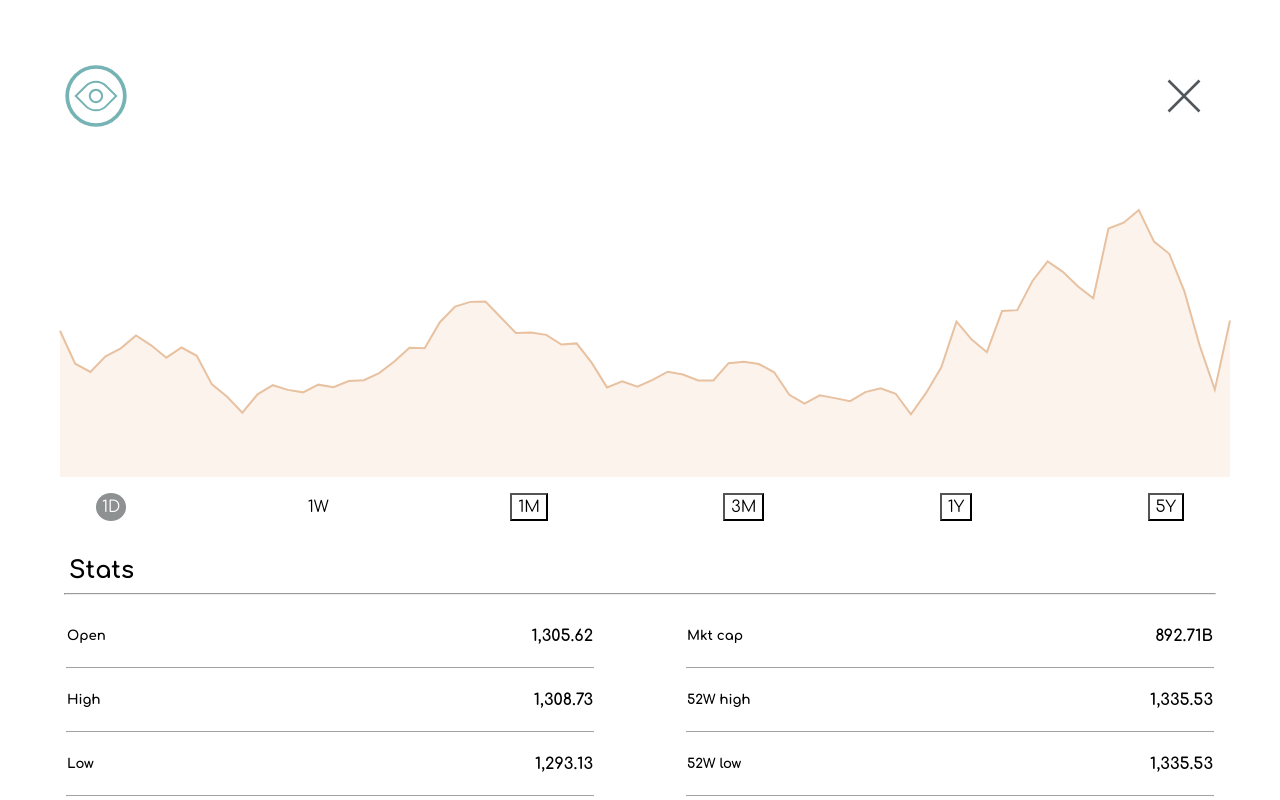
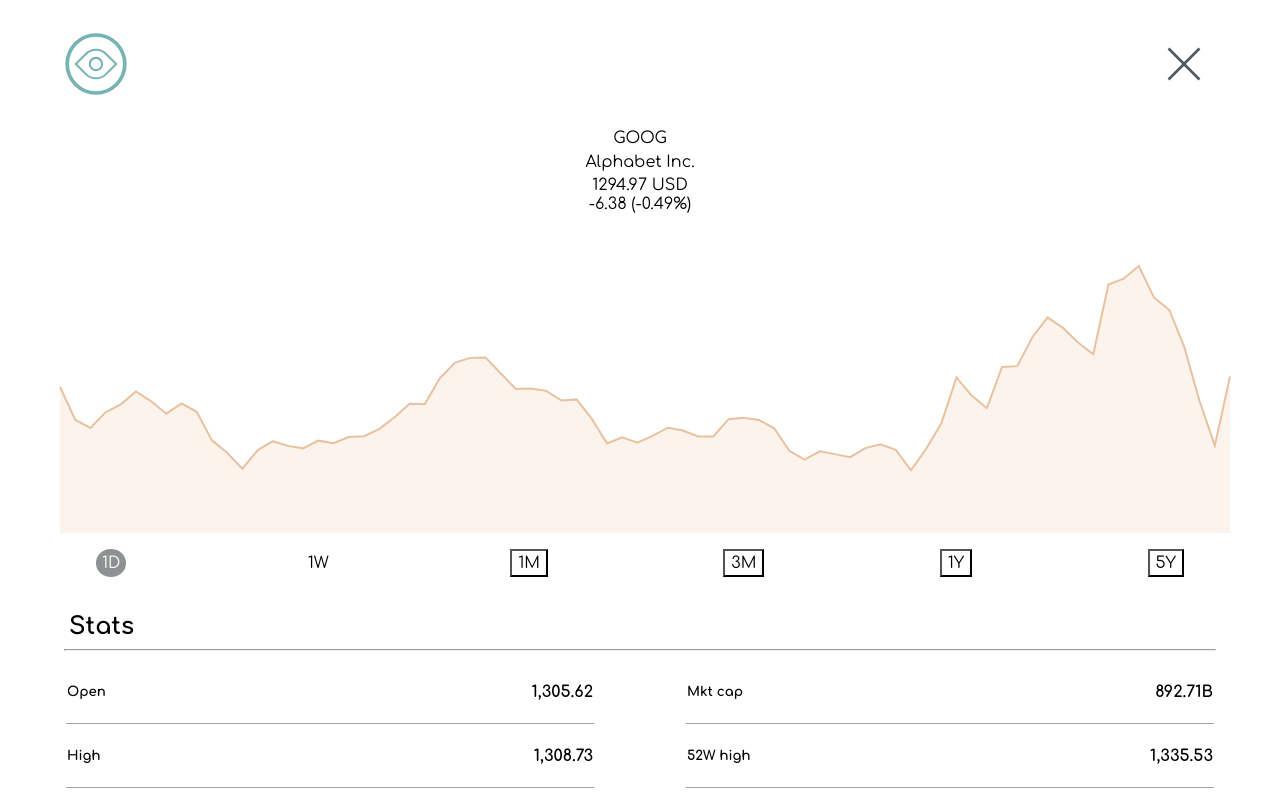
Before and after one commit to jonny-ms/ticker-tracker, a React (Create React App) app: page /stocks/AAPL in a window 1280 px wide. Shown: the top 800 px of the page. Built offline with nearby package versions, Linux system fonts and the light colour scheme; no server answers.

Commit message:
Add style to nav

```diff
--- a/src/App.scss
+++ b/src/App.scss
@@ -2,6 +2,7 @@
 @import "./styles/variables.scss";
 
 .App {
+	padding-top: $nav-height;
 	text-align: center;
 }
 
@@ -125,10 +126,16 @@
 }
 
 nav {
+	position: fixed;
+	top: 0;
 	display: flex;
 	justify-content: space-between;
 	align-items: center;
 	padding: 5%;
+	height: $nav-height;
+	width: 100%;
+	z-index: 1;
+	background-color: #fff;
 	h1 {
 		margin: auto;
 	}
@@ -194,14 +201,5 @@
 	}
 }
 
-.nav-quote {
-	position: fixed;
-	top: 0;
-	display: flex;
-	justify-content: space-between;
-	align-items: center;
-	padding: 5%;
-	width: 100%;
-	z-index: 1;
-	background-color: #fff;
-}
+// .nav-quote {
+// }
--- a/src/styles/variables.scss
+++ b/src/styles/variables.scss
@@ -13,3 +13,5 @@
 $break-even-grey: grey;
 
 $spacing: 2rem;
+
+$nav-height: 7vh;
```
